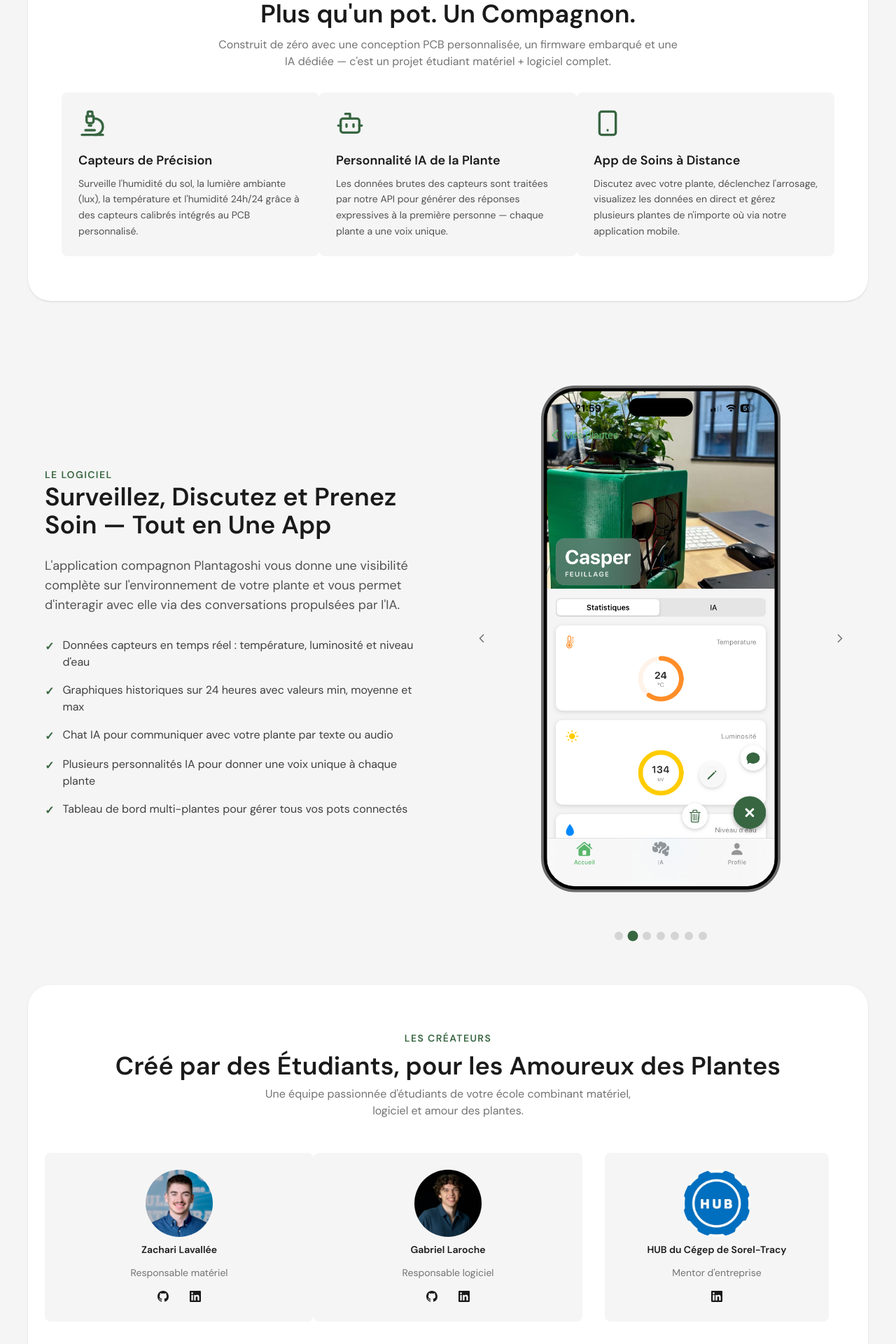
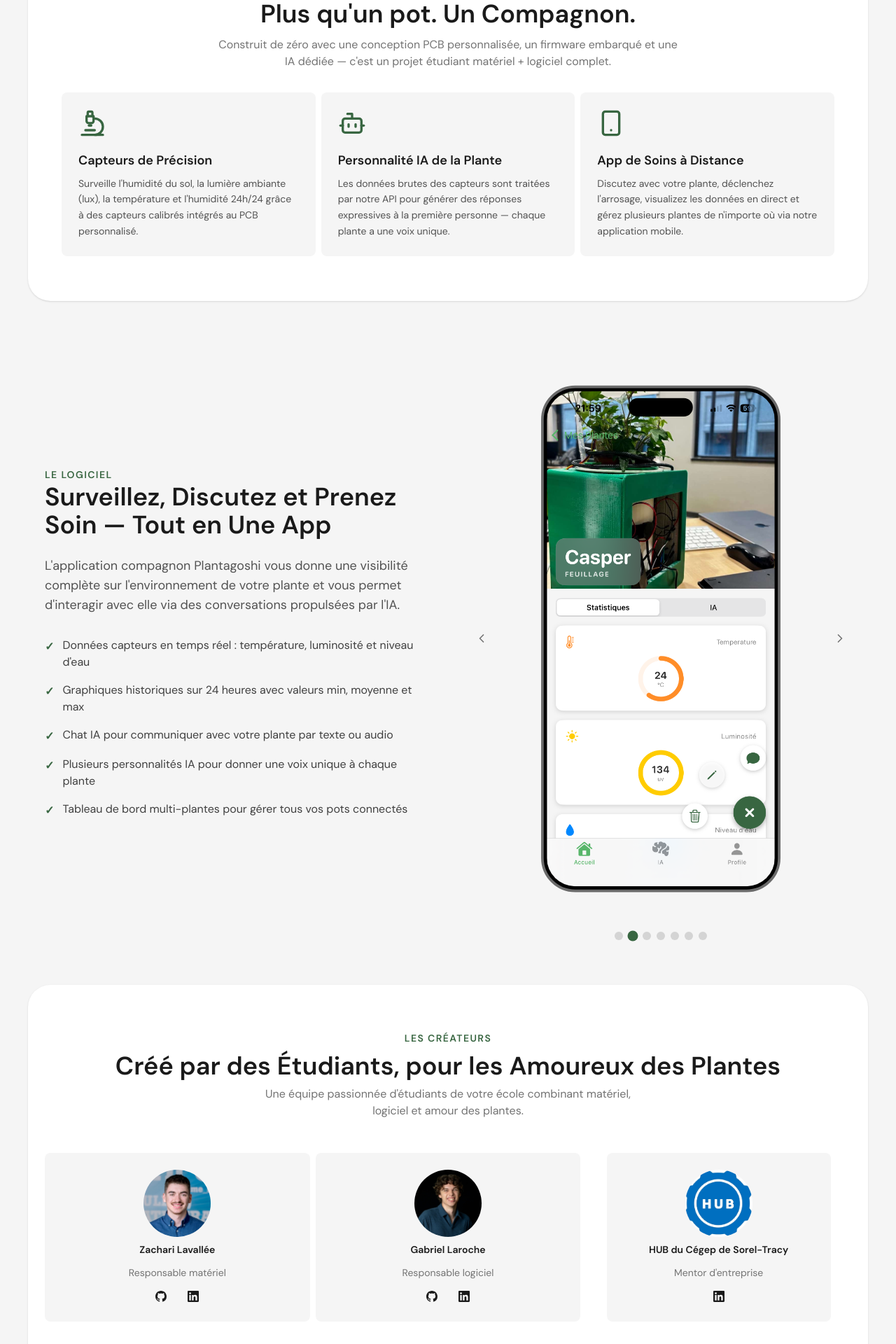
Before and after one commit to Plantagoshi/plantagoshi-landing, a Vue app: page / in a window 1280 px wide. Shown: the part 880-2800 px from the top of the page at 70% size. Built offline with nearby package versions, Linux system fonts and the light colour scheme.

Commit message:
style: fix spacing in items

```diff
--- a/src/components/FeaturesSection.vue
+++ b/src/components/FeaturesSection.vue
@@ -9,7 +9,7 @@
         </p>
       </div>
 
-      <div class="grid md:grid-cols-3">
+      <div class="grid md:grid-cols-3 gap-2">
         <div class="card bg-base-200 hover:bg-base-300 transition-colors">
           <div class="card-body">
             <Microscope class="text-primary w-10 h-10 mb-3" />
--- a/src/components/TeamSection.vue
+++ b/src/components/TeamSection.vue
@@ -9,7 +9,7 @@
         </p>
       </div>
 
-      <div class="grid grid-cols-2 md:grid-cols-3 justify-center">
+      <div class="grid grid-cols-2 md:grid-cols-3 gap-2 justify-center">
         <div
           v-for="(member, i) in members"
           :key="i"
```
